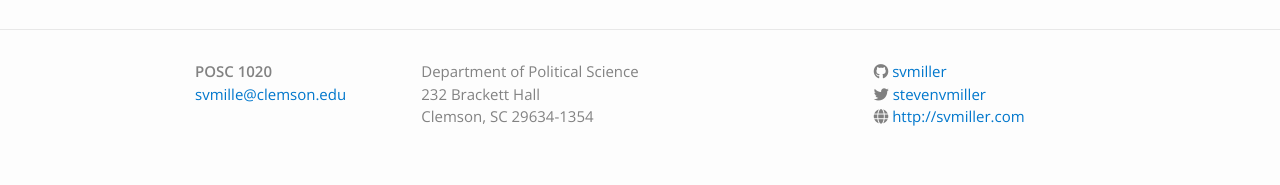
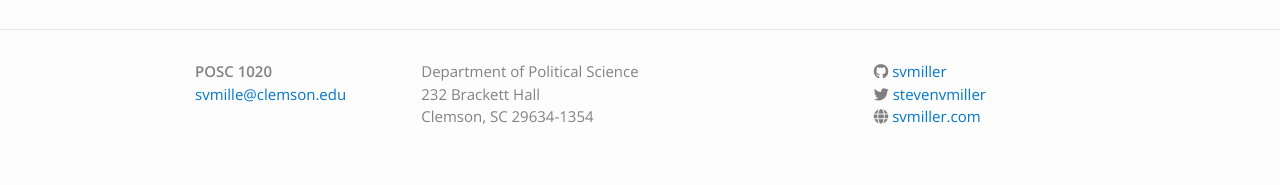
Before and after one commit to svmiller/posc1020, a Jekyll site: the page built from index.html, in a window 1280 px wide. Shown: the part 754-939 px from the top of the page. Built offline with Jekyll 4.4.1, drawn with Linux system fonts in a browser that asks for light colours; nearby versions of some CDN libraries.

Commit message:
remove http://

```diff
--- a/_includes/footer.html
+++ b/_includes/footer.html
@@ -61,7 +61,7 @@
           {% if site.authorurl %}
   <li>
     <a href="{{site.authorurl}}">
-      <i class="fas fa-globe" style="color:gray"></i> {{site.authorurl}}
+      <i class="fas fa-globe" style="color:gray"></i> {{site.authorurl  | remove: "https://" | remove: "http://" | remove: "www."}}
     </a>
   </li>
 {% endif %}
```
